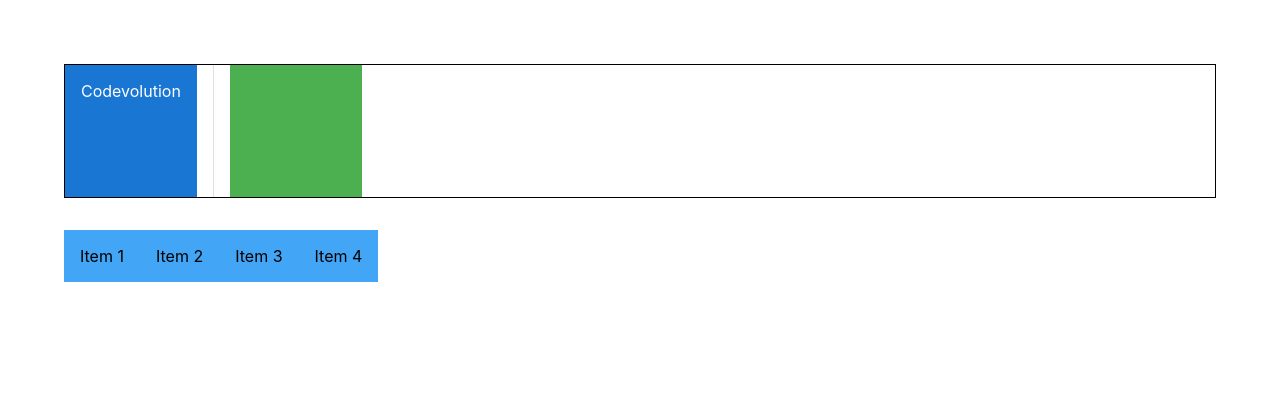
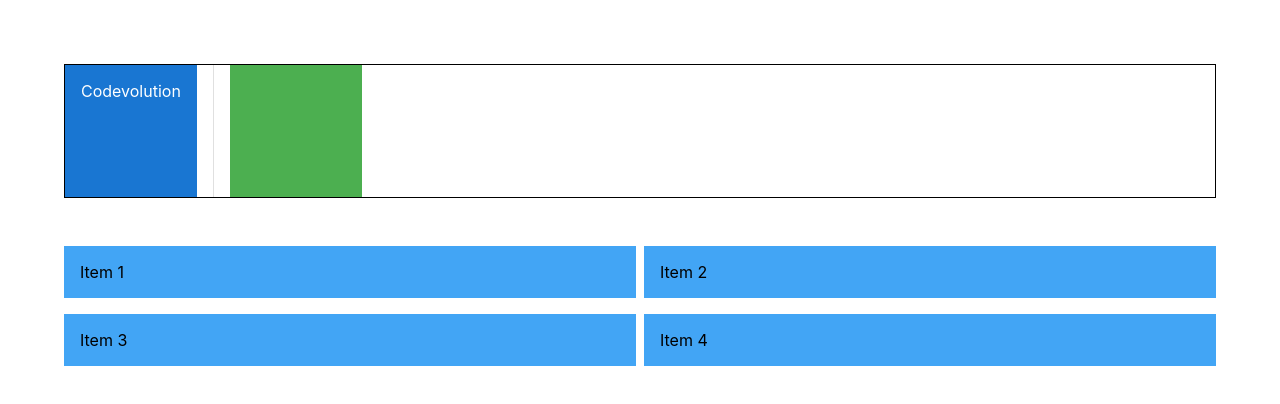
Before and after one commit to Dulatto/react-mui, a React (Create React App) app: page / in a window 1280 px wide. Shown: the top 404 px of the page. Built offline with nearby package versions, Linux system fonts and the light colour scheme.

Commit message:
mui grid

```diff
--- a/src/components/MuiLayout.tsx
+++ b/src/components/MuiLayout.tsx
@@ -25,11 +25,11 @@
 
     </Box>
     </Stack>
-    <Grid container my={4}>
-        <Grid item> <Box bgcolor='primary.light' p={2}>Item 1</Box></Grid>
-        <Grid item><Box bgcolor='primary.light' p={2}>Item 2</Box></Grid>
-        <Grid item><Box bgcolor='primary.light' p={2}>Item 3</Box></Grid>
-        <Grid item><Box bgcolor='primary.light' p={2}>Item 4</Box></Grid>
+    <Grid container my={4} rowSpacing={2} columnSpacing={1}>
+        <Grid item xs={6}> <Box bgcolor='primary.light' p={2}>Item 1</Box></Grid>
+        <Grid item xs={6}><Box bgcolor='primary.light' p={2}>Item 2</Box></Grid>
+        <Grid item xs={6}><Box bgcolor='primary.light' p={2}>Item 3</Box></Grid>
+        <Grid item xs={6}><Box bgcolor='primary.light' p={2}>Item 4</Box></Grid>
     </Grid>
     </>
   )
```
